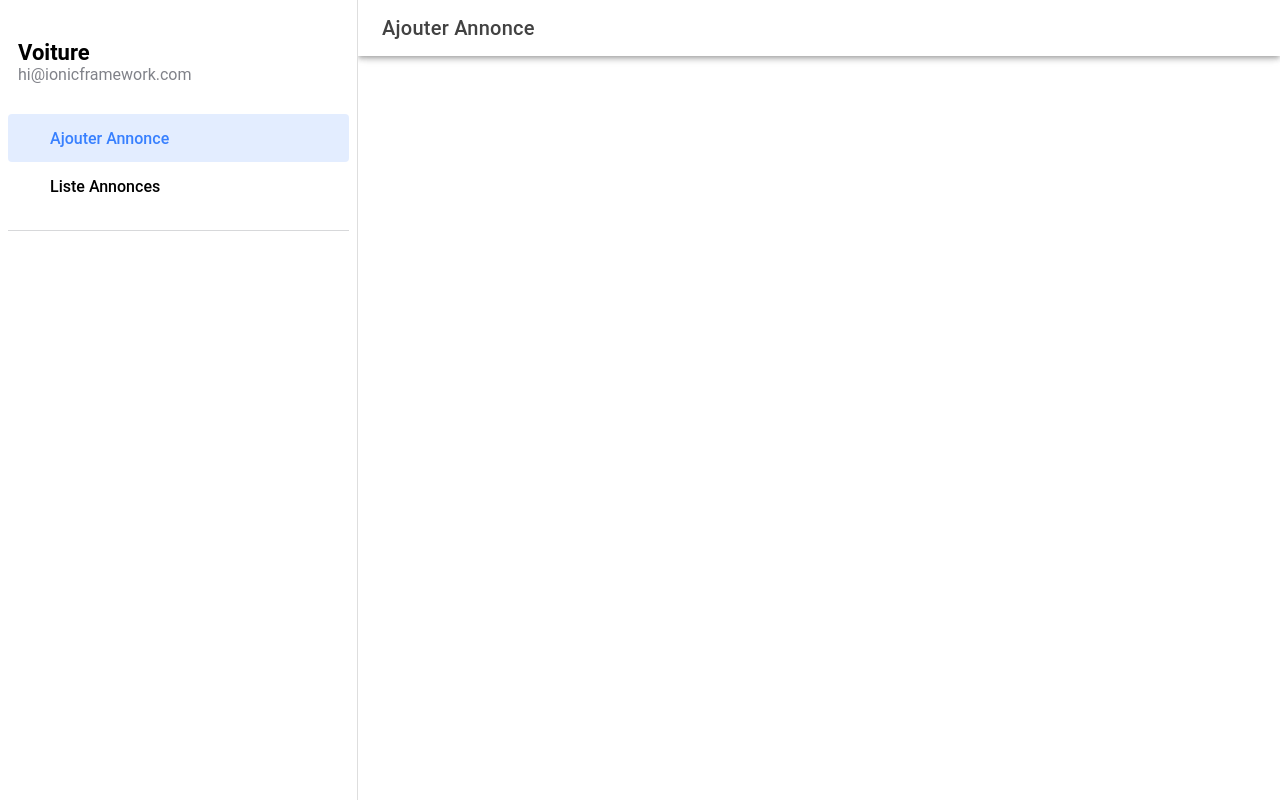
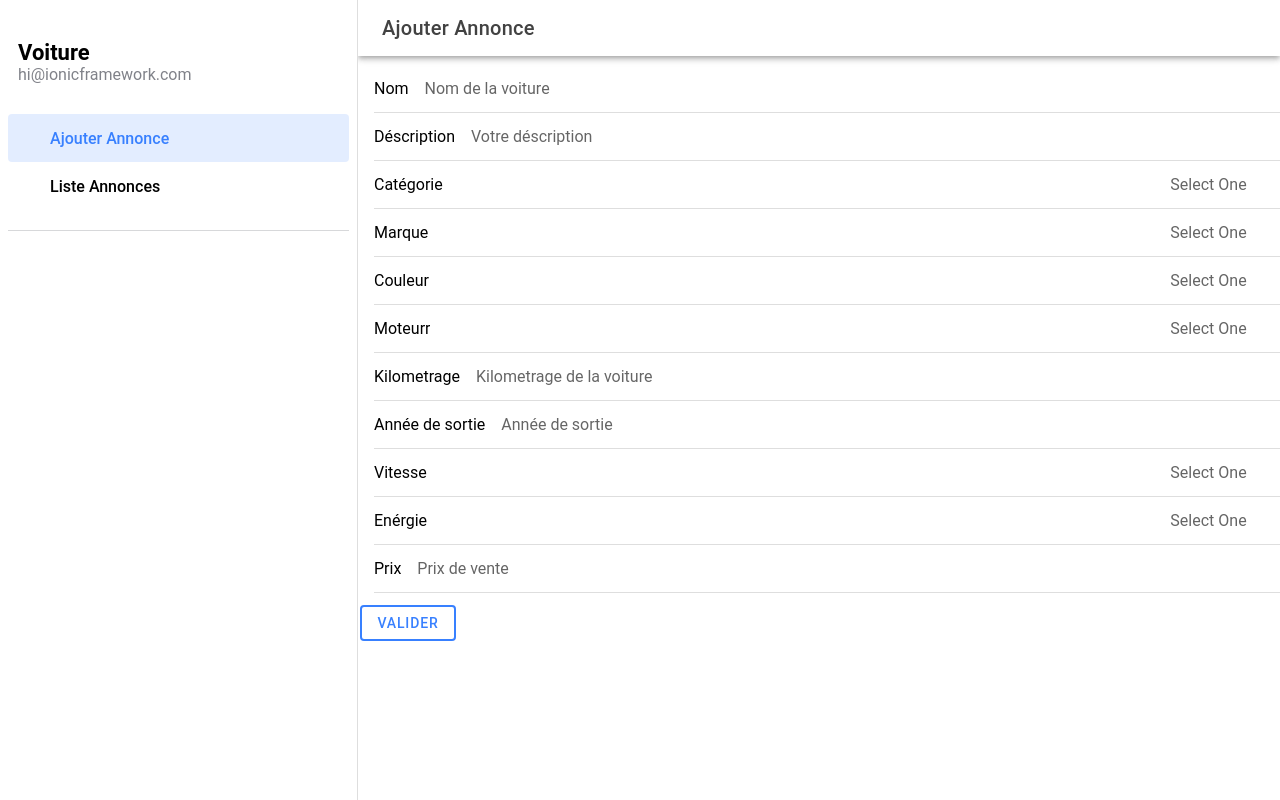
Before and after one commit to TojoKely04/Vente_Voiture_Mobile, a React (Vite) app: page /AjouteAnnonce in a window 1280 px wide. Built offline with nearby package versions, Linux system fonts and the light colour scheme.

Commit message:
ajoutAnnonce update

```diff
--- a/src/pages/AjoutAnnonce.tsx
+++ b/src/pages/AjoutAnnonce.tsx
@@ -3,19 +3,98 @@ import { chatbubblesOutline , powerOutline } from 'ionicons/icons';
 import { useParams } from 'react-router';
 import Annonce from '../annonce/Annonce';
 import Header from '../components/Header';
+import React from 'react';
+import {IonList } from '@ionic/react';
+import {  IonSelect, IonSelectOption } from '@ionic/react';
+import { IonBackButton, IonButtons} from '@ionic/react';
+import { create, ellipsisHorizontal, ellipsisVertical, helpCircle, personCircle, search, star } from 'ionicons/icons';
 
 const Page: React.FC = () => {
 
   return (
     <IonPage>
       <Header/>
+      <IonContent fullscreen>
+            <IonList>
+            <IonItem>
+              <IonInput label="Nom" placeholder="Nom de la voiture"></IonInput>
+            </IonItem>
+
+            <IonItem>
+              <IonInput label="Déscription" type="Text input" placeholder="Votre déscription"></IonInput>
+            </IonItem>
 
 
+              <IonItem>
+                <IonSelect label="Catégorie" interface="popover" placeholder="Select One">
+                  <IonSelectOption value="brown">Brown</IonSelectOption>
+                  <IonSelectOption value="blonde">Blonde</IonSelectOption>
+                  <IonSelectOption value="red">Red</IonSelectOption>
+                </IonSelect>
+              </IonItem>
 
-    </IonPage>
+            <IonItem>
+            <IonSelect label="Marque" interface="popover" placeholder="Select One">
+                  <IonSelectOption value="brown">Brown</IonSelectOption>
+                  <IonSelectOption value="blonde">Blonde</IonSelectOption>
+                  <IonSelectOption value="red">Red</IonSelectOption>
+                </IonSelect>
+            </IonItem>
+
+            <IonItem>
+            <IonSelect label="Couleur" interface="popover" placeholder="Select One">
+                  <IonSelectOption value="brown">Brown</IonSelectOption>
+                  <IonSelectOption value="blonde">Blonde</IonSelectOption>
+                  <IonSelectOption value="red">Red</IonSelectOption>
+                </IonSelect>
+            </IonItem>
+
+            <IonItem>
+            <IonSelect label="Moteurr" interface="popover" placeholder="Select One">
+                  <IonSelectOption value="brown">Brown</IonSelectOption>
+                  <IonSelectOption value="blonde">Blonde</IonSelectOption>
+                  <IonSelectOption value="red">Red</IonSelectOption>
+                </IonSelect>
+            </IonItem>
+
+            <IonItem>
+              <IonInput label="Kilometrage" type="Number" placeholder="Kilometrage de la voiture"></IonInput>
+            </IonItem>
+
+            <IonItem>
+              <IonInput label="Année de sortie" placeholder="Année de sortie" type="Number"></IonInput>
+            </IonItem>
+
+            <IonItem>
+            <IonSelect label="Vitesse" interface="popover" placeholder="Select One">
+                  <IonSelectOption value="brown">Brown</IonSelectOption>
+                  <IonSelectOption value="blonde">Blonde</IonSelectOption>
+                  <IonSelectOption value="red">Red</IonSelectOption>
+                </IonSelect>
+            </IonItem>
+
+            <IonItem>
+            <IonSelect label="Enérgie" interface="popover" placeholder="Select One">
+                  <IonSelectOption value="brown">Brown</IonSelectOption>
+                  <IonSelectOption value="blonde">Blonde</IonSelectOption>
+                  <IonSelectOption value="red">Red</IonSelectOption>
+                </IonSelect>
+            </IonItem>
+
+            <IonItem>
+              <IonInput label="Prix" placeholder="Prix de vente" type="Number" ></IonInput>
+            </IonItem>
+      </IonList>
+      <IonButtons>
+          <IonButton fill="outline">
+            VALIDER
+          </IonButton>
+        </IonButtons>
+      </IonContent>
 
 
-  );
+      </IonPage>
+  )
 };
 
 export default Page;
```
